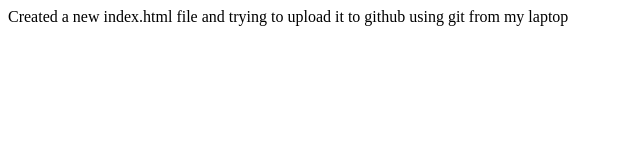
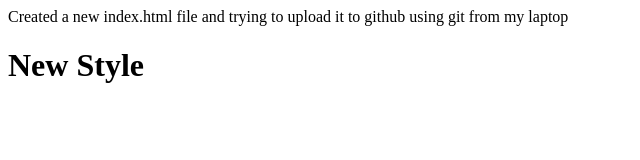
Before and after one commit to Abdulatrix/fromLocal, a plain HTML site: page index.html in a window 1280 px wide. Shown: the whole page, without its empty margins (0-640 px from the left). Drawn offline with Linux system fonts and the light colour scheme.

Commit message:
added from new branch

```diff
--- a/index.html
+++ b/index.html
@@ -2,3 +2,5 @@
     <link rel="stylesheet" href="style.css">
 </head>
 <p> Created a new index.html file and trying to upload it to github using git from my laptop </p>
+
+<h1>New Style</h1>
```
